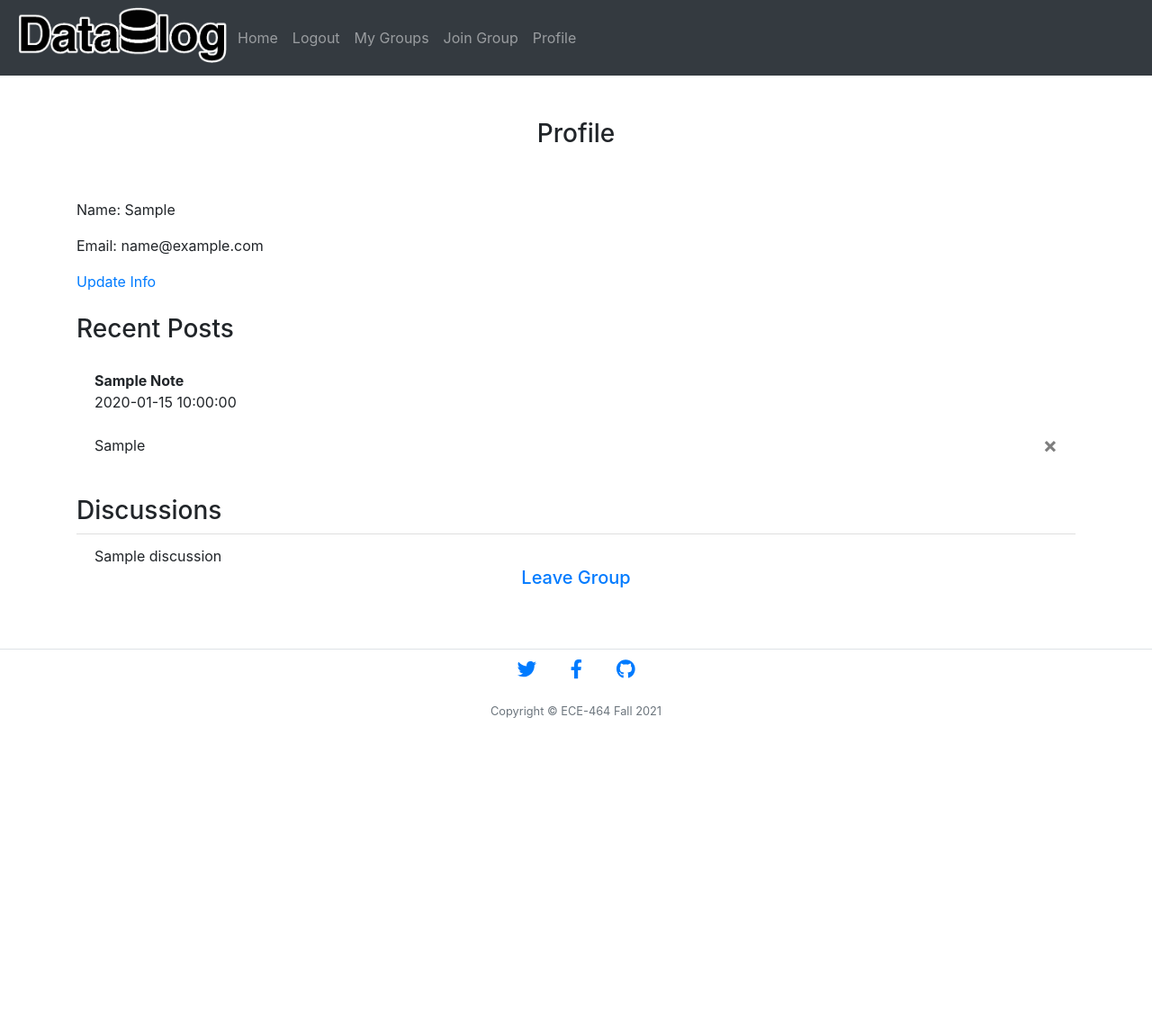
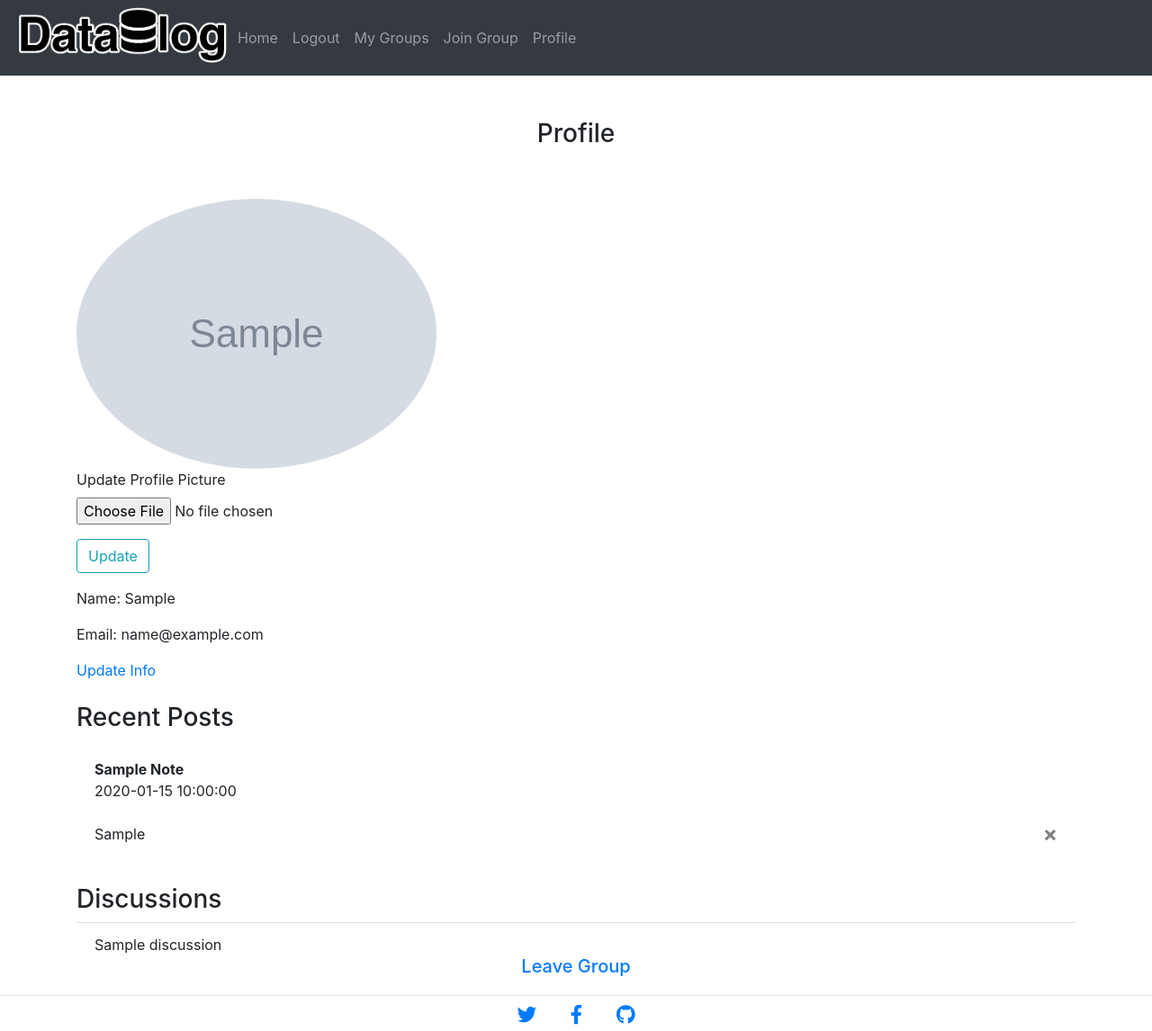
Before and after one commit to joongyeoncho0823/ECE464_FinalProject, a Flask app: page /profile/1 in a window 1280 px wide. Shown: the top 1146 px of the page at 90% size. Before the commit the page ends 798 px from the top, so only its background shows below. Run offline with Flask 2, Linux system fonts and the light colour scheme; a user stored in the database is signed in; tables that the repository leaves empty hold one stand-in row (values such as "Sample post"); grey boxes marked "Sample" are stand-in pictures; some libraries are stand-ins or nearby versions.

Commit message:
Implemented Profile Pictures
Basic Profile Picture functionality has been added.
To-do:
- BUG: when you view someone else's profile, you see your own profile pic
- Automatically resize profile pictures

Code heavily based on Python Flask Tutorial Part 7 (https://youtu.be/803Ei2Sq-Zs)

```diff
--- /dev/null
+++ b/website/form.py
@@ -0,0 +1,9 @@
+from flask_wtf import FlaskForm
+from flask_wtf.file import FileField, FileAllowed
+from flask_login import current_user
+from wtforms import StringField, PasswordField, SubmitField, BooleanField
+from wtforms.validators import DataRequired, Length, Email, EqualTo, ValidationError
+
+class UpdateAccountForm(FlaskForm):
+    picture = FileField('Update Profile Picture', validators=[FileAllowed(['jpg', 'png'])])
+    submit = SubmitField('Update')
--- a/website/models.py
+++ b/website/models.py
@@ -36,6 +36,7 @@ class User(db.Model, UserMixin):
     email = db.Column(db.String(150), unique=True)
     password = db.Column(db.String(150))
     first_name = db.Column(db.String(150))
+    profile_picture = db.Column(db.String(20), default='anonymous.png')
     notes = db.relationship('Note', backref='author', lazy='dynamic')
     discussions = db.relationship(
         'Discussion', secondary=user_discussion, backref=db.backref('members'), lazy='dynamic')
--- a/website/profile.py
+++ b/website/profile.py
@@ -4,17 +4,40 @@ from .models import Note, User
 from .db_config import db
 import json
 from werkzeug.security import generate_password_hash
+from flask_wtf import FlaskForm
+from flask_wtf.file import FileField, FileAllowed
+from website.form import UpdateAccountForm
+
+import secrets
+import os
+from website.views import app
 
 profile = Blueprint('profile', __name__)
 
+# Save_picture code taken from: https://youtu.be/803Ei2Sq-Zs
+def save_picture(form_picture):
+    random_hex = secrets.token_hex(8)
+    _, f_ext = os.path.splitext(form_picture.filename)
+    picture_fn = random_hex + f_ext
+    picture_path = os.path.join(app.root_path, 'static/assets/profile_pictures', picture_fn)
+    form_picture.save(picture_path)
+    return picture_fn
 
-@profile.route('/profile/<int:user_id>')
+@profile.route('/profile/<int:user_id>', methods=['GET', 'POST'])
 def viewProfile(user_id):
+    form = UpdateAccountForm()
+    if form.validate_on_submit():
+        if form.picture.data:
+            picture_file = save_picture(form.picture.data)
+            current_user.profile_picture = picture_file
+            db.session.commit()
+        flash('Image Uploaded!', category='success')
+        return redirect("/")
     user = User.query.filter_by(id=user_id).first()
-    notes = Note.query.filter_by(
-        user_id=user_id).order_by(Note.date.desc()).limit(3).all()
-    # INNER JOIN User ON Note.user_id == User.id AND user_id == user.id ORDER BY Note.date DESC LIMIT 4
-    return render_template("profile.html", notes=notes, user=user)
+    notes = Note.query.filter_by(user_id=user_id).order_by(Note.date.desc()).limit(3).all()
+        # INNER JOIN User ON Note.user_id == User.id AND user_id == user.id ORDER BY Note.date DESC LIMIT 4
+    image_file = url_for('static', filename='assets/profile_pictures/' + current_user.profile_picture)
+    return render_template("profile.html", notes=notes, user=user, image_file=image_file, form=form)
 
 
 # @profile.route('/profile')
--- a/website/templates/profile.html
+++ b/website/templates/profile.html
@@ -1,7 +1,29 @@
 {% extends "base.html" %} {% block title %}{{user.first_name}}'s Profile{% endblock %} {% block content
 %}
-<form method="POST">
+<form method="POST" enctype="multipart/form-data">
     <br><br><h3 align="center">Profile</h3> <br/><br/>
+    <div class="content-section">
+        <div class="media">
+          <img class="rounded-circle account-img" src="{{image_file}}">
+        </div>
+        <!-- I spent an hour trying to find out what was wrong. Turns out you needed a csrf_token to validate -->
+        {{ form.csrf_token }}
+        <!-- Source: https://stackoverflow.com/a/36441047/16900678 -->
+        {%if user.id == current_user.id%}
+        <div class="form-group">
+            {{ form.picture.label() }}
+            {{ form.picture(class="form-control-file") }}
+            {% if form.picture.errors %}
+                {% for error in form.picture.errors %}
+                    <span class="text-danger">{{ error }}</span></br>
+                {% endfor %}
+            {% endif %}
+        </div>
+        <div class="form-group">
+            {{ form.submit(class="btn btn-outline-info") }}
+        </div>
+        {%endif%}
+      </div>
     <p class="profile__heading">Name: <span class="profile__heading-data">{{ user.first_name}}</span></p>
     <p class="profile__heading">Email: <span class="profile__heading-data">{{ user.email }}</span></p>
     {%if user.id == current_user.id%}
--- a/website/views.py
+++ b/website/views.py
@@ -1,4 +1,4 @@
-from flask import Blueprint, render_template, request, redirect, url_for, flash, jsonify
+from flask import Flask, Blueprint, render_template, request, redirect, url_for, flash, jsonify
 from flask_login import login_required, current_user
 from sqlalchemy.exc import IntegrityError
 from .models import Note, Discussion, User
@@ -6,7 +6,8 @@ from .db_config import db
 import json
 
 views = Blueprint('views', __name__)
-
+app = Flask(__name__)
+# I added this app thing because I need it in profile.py in order to get app.root_path inside save_picture()
 
 @views.route('/', methods=['GET', 'POST'])
 @login_required
```
Also changed, not shown: website/static/assets/profile_pictures/anonymous.png (added).
